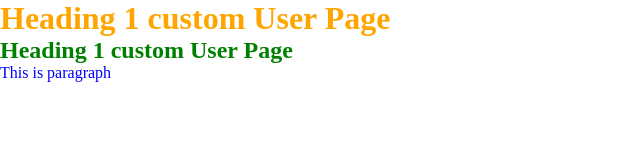
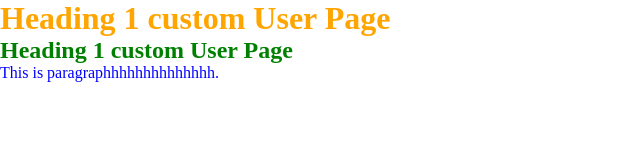
Before and after one commit to fhabhishektiwari/blog_nextjs, a Next.js app: page /customuser in a window 1280 px wide. Shown: the top 160 px of the page, without its empty margins (0-640 px from the left). Built offline with nearby package versions, Linux system fonts and the light colour scheme.

Commit message:
added css module style

```diff
--- a/src/app/customuser/page.js
+++ b/src/app/customuser/page.js
@@ -5,7 +5,7 @@ export default function Customuser() {
     <div>
       <h1 className={custom.main}>Heading 1 custom User Page</h1>
       <h2 className={outside.main}>Heading 1 custom User Page</h2>
-      <p className="main">This is paragraph</p>
+      <p className="main">This is paragraphhhhhhhhhhhhhh.</p>
     </div>
   );
 }
```
